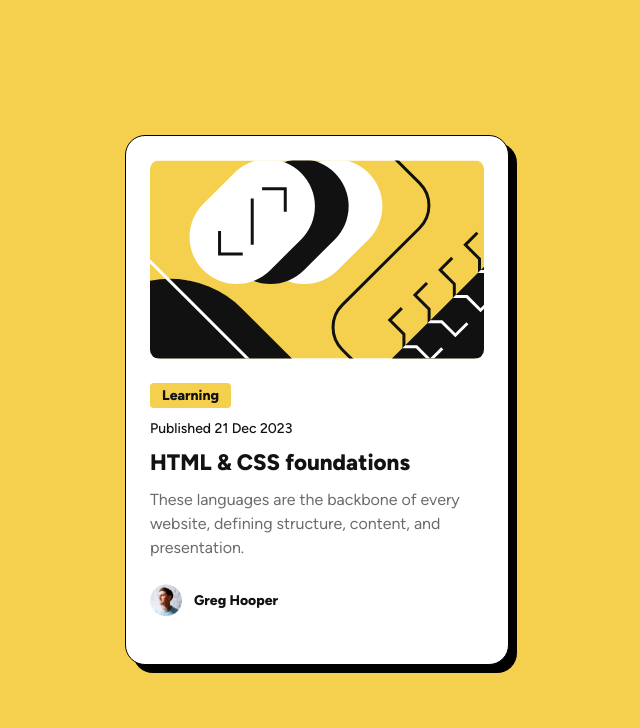
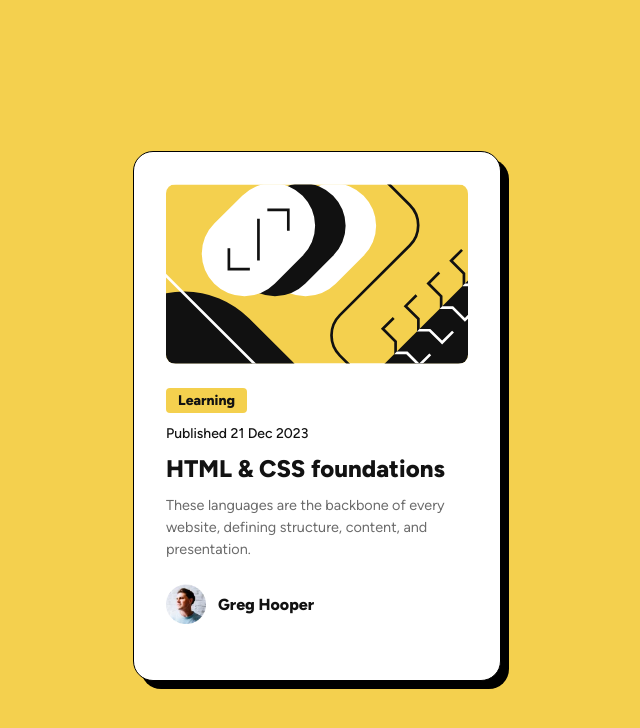
Before and after one commit to juanfeoru/blog-preview-card, a plain HTML site: page index.html in a window 1280 px wide. Shown: the whole page, without its empty margins (323-963 px from the left). Drawn offline with Linux system fonts and the light colour scheme.

Commit message:
Refactor HTML structure and improve CSS styles for better layout and readability

```diff
--- a/index.html
+++ b/index.html
@@ -26,10 +26,12 @@
       />
 
       <section class="card-text">
-        <h1 class="card-text__tag">Learning</h1>
-        <p class="card-text__date">Published 21 Dec 2023</p>
+        <span class="card-text__tag">Learning</span>
+        <time class="card-text__date" datetime="2023-12-21"
+          >Published 21 Dec 2023</time
+        >
 
-        <h2 class="card-text__title">HTML & CSS foundations</h2>
+        <h1 class="card-text__title">HTML & CSS foundations</h1>
         <p class="card-text__description">
           These languages are the backbone of every website, defining structure,
           content, and presentation.
@@ -38,13 +40,12 @@
         <div class="card-author">
           <img
             src="./assets/images/image-avatar.webp"
-            alt=""
+            alt="Greg Hooper"
             class="card-author__avatar"
             width="64"
             height="65"
-            aria-hidden="true"
           />
-          <h2 class="card-author__name">Greg Hooper</h2>
+          <span class="card-author__name">Greg Hooper</span>
         </div>
       </section>
     </article>
--- a/style.css
+++ b/style.css
@@ -55,11 +55,13 @@ body {
   display: flex;
   justify-content: center;
   align-items: center;
+  margin: 1rem;
+  overflow-y: hidden;
 }
 
 .card {
   background-color: var(--white);
-  max-width: 24rem;
+  max-width: 20rem;
   padding: 1.5rem;
   border-radius: 1.25rem;
   box-shadow: 8px 8px 0px 0px;
@@ -87,6 +89,7 @@ body {
 }
 
 .card-text__date {
+  display: block;
   color: var(--gray-950);
   font-size: 0.875rem;
   font-weight: 500;
@@ -96,7 +99,7 @@ body {
 .card-text__title {
   color: var(--gray-950);
   font-weight: 800;
-  font-size: 1.5rem;
+  font-size: 1.3rem;
   margin-bottom: 0.75rem;
   transition: color 0.3s ease;
 }
@@ -108,6 +111,7 @@ body {
 
 .card-text__description {
   color: var(--gray-500);
+  font-size: 0.87rem;
   line-height: 150%;
 }
 
@@ -130,12 +134,26 @@ body {
   padding-left: 0.75rem;
 }
 
-@media (min-width: 320px) {
+@media (min-width: 620px) {
   .card {
-    margin: 1rem;
+    max-width: 23rem;
+    padding: 2rem;
   }
 
   .card-text__title {
-    font-size: 1.4rem;
+    font-size: 1.5rem;
+  }
+
+  .card-text__description {
+    font-size: 0.9rem;
+  }
+
+  .card-author__avatar {
+    width: 2.5rem;
+    height: 2.5rem;
+  }
+
+  .card-author__name {
+    font-size: 1rem;
   }
 }
```
